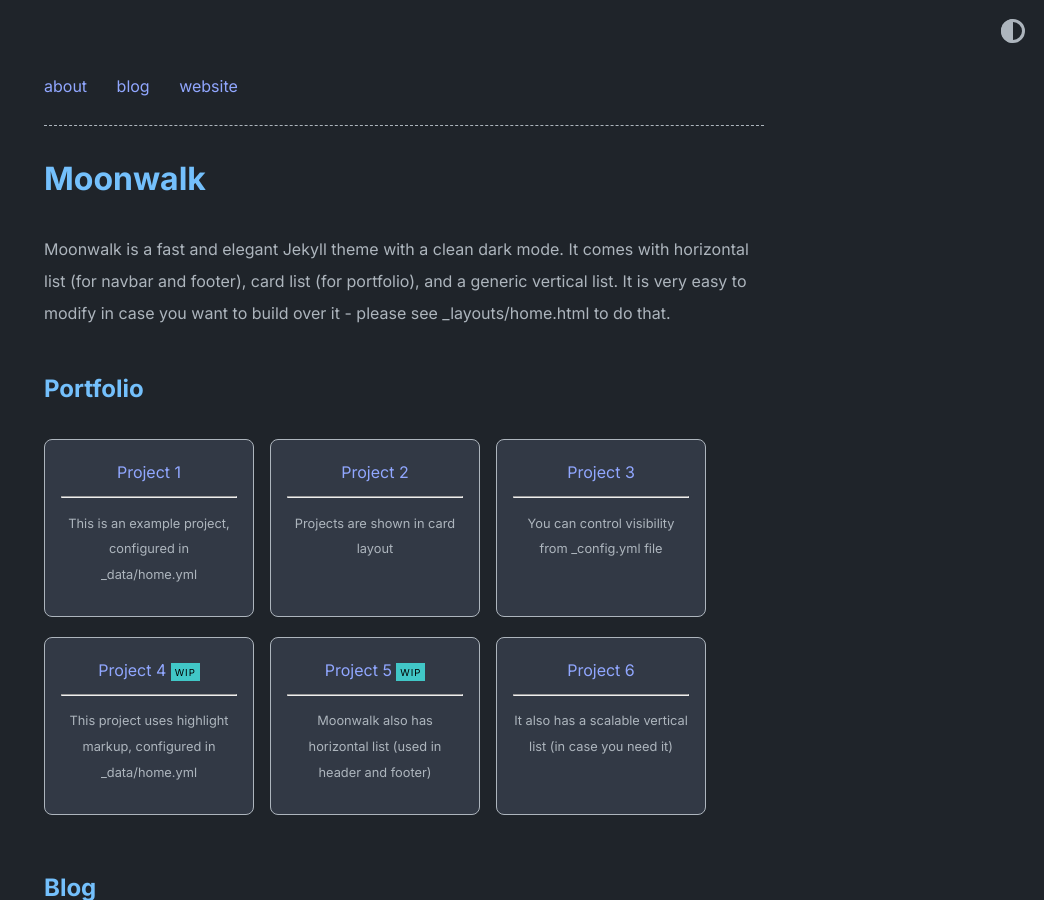
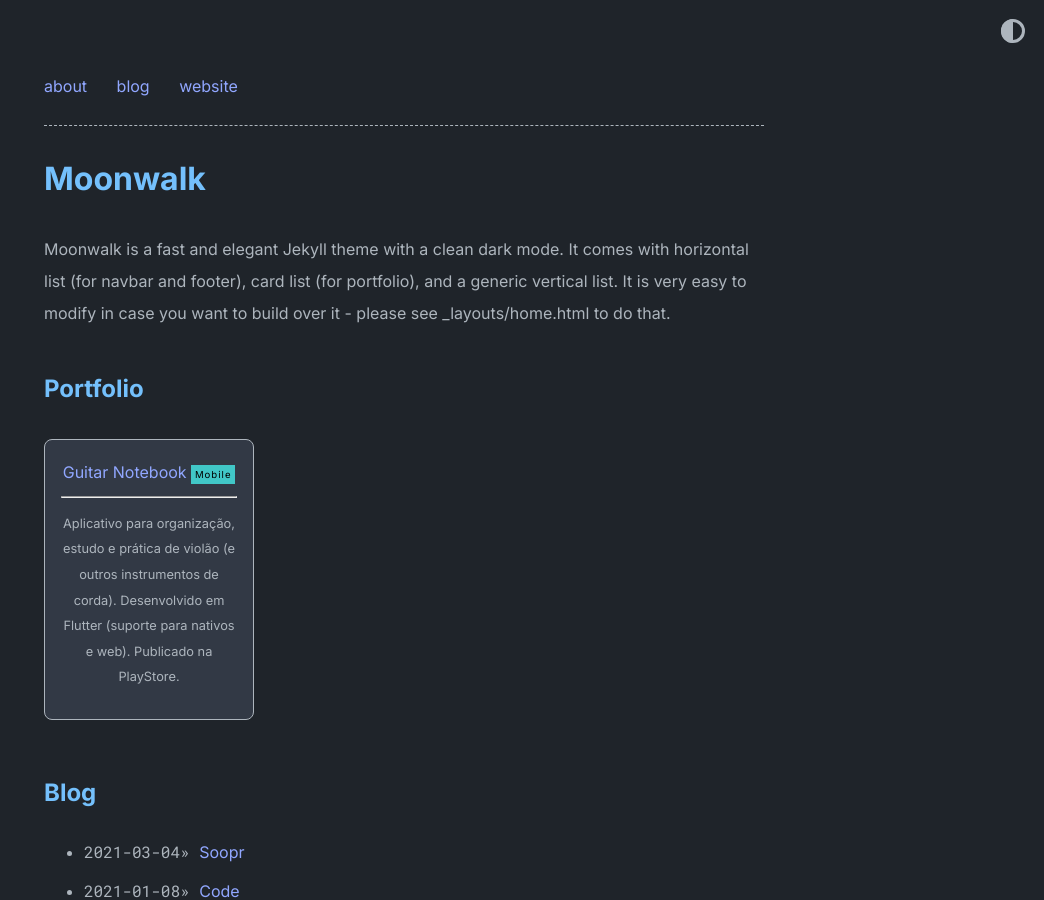
Before and after one commit to vinicalgaro/portfolio, a Jekyll site: the page built from index.md, in a window 1280 px wide and 900 px high. Shown: the whole window, without its empty margins (236-1280 px from the left). Built offline with Jekyll 4.4.1, drawn with Linux system fonts in a browser that asks for light colours.

Commit message:
Update home.yml

```diff
--- a/_data/home.yml
+++ b/_data/home.yml
@@ -9,31 +9,10 @@ navbar_entries:
     url: https://www.abhinav.co
 
 project_entries:
-  - title: Project 1
-    url: overview-post
-    desc: This is an example project, configured in _data/home.yml
-
-  - title: Project 2
-    url: overview-post
-    desc: Projects are shown in card layout
-
-  - title: Project 3
-    url: overview-post
-    desc: You can control visibility from _config.yml file
-
-  - title: Project 4
-    url: overview-post
-    desc: This project uses highlight markup, configured in _data/home.yml
-    highlight: WIP
-
-  - title: Project 5
-    url: overview-post
-    desc: Moonwalk also has horizontal list (used in header and footer)
-    highlight: WIP
-
-  - title: Project 6
-    url: overview-post
-    desc: It also has a scalable vertical list (in case you need it)
+  - title: Guitar Notebook
+    url: /pagina-do-app
+    desc: Aplicativo para organização, estudo e prática de violão (e outros instrumentos de corda). Desenvolvido em Flutter (suporte para nativos e web). Publicado na PlayStore.
+    highlight: Mobile
 
 old_project_entries:
   - title: Soopr
```
